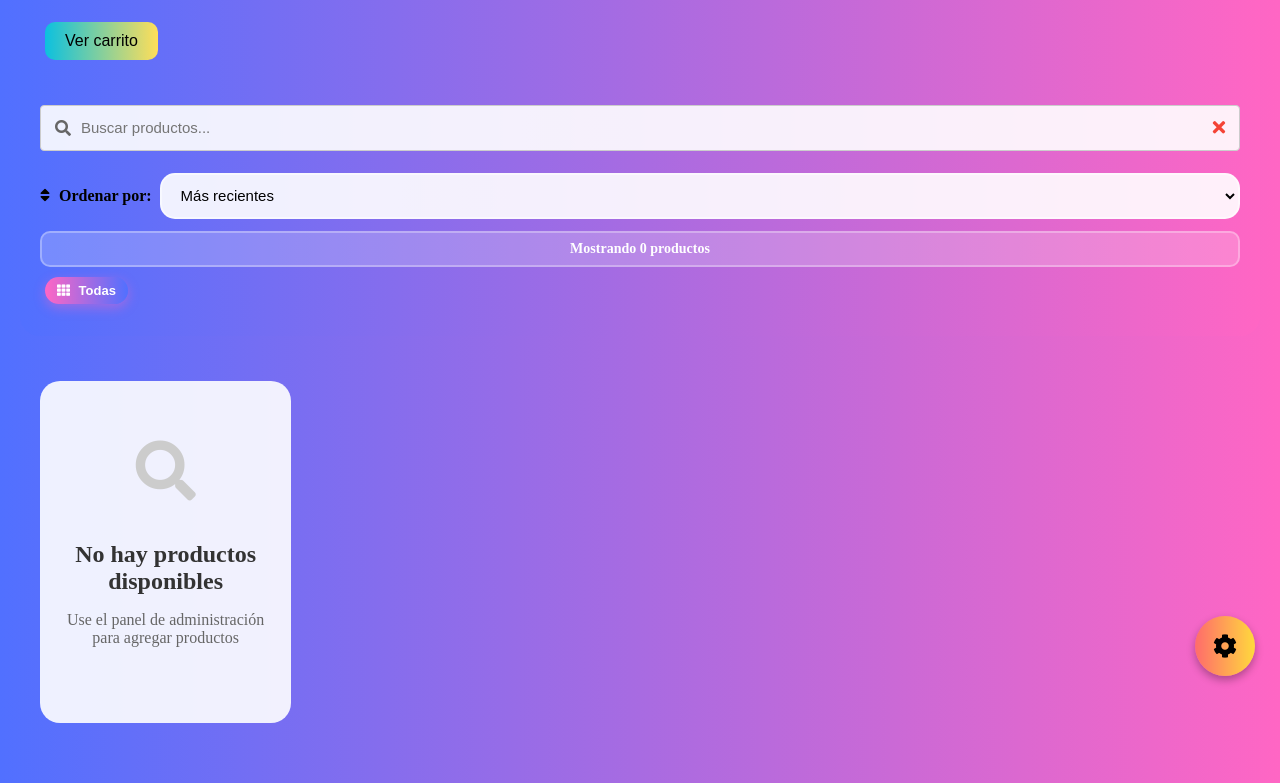
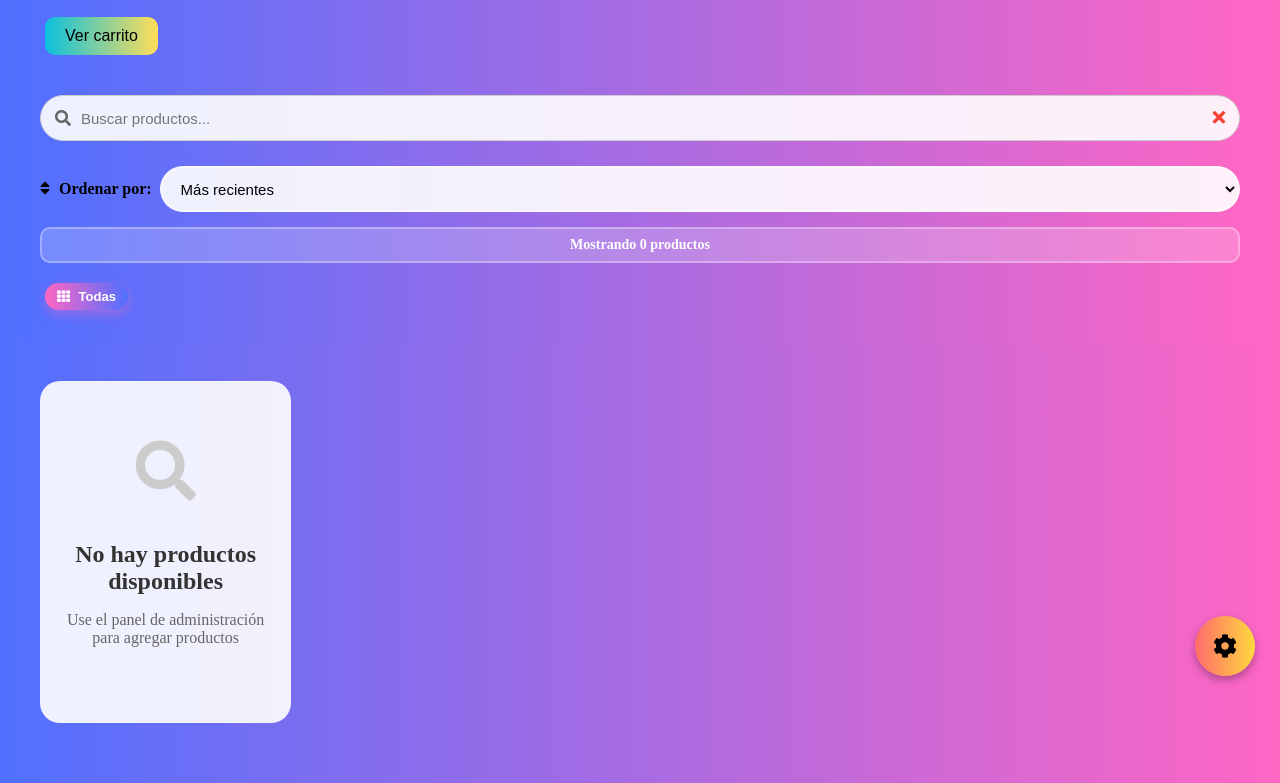
Before and after one commit to LTDVHN/LaTiendaDeValeryHN, a plain HTML site: page index.html in a window 1280 px wide. Shown: the part 99-882 px from the top of the page. Drawn offline with Linux system fonts and the light colour scheme; no server answers; a web font is replaced by a local one.

Commit message:
Update styles.css

```diff
--- a/styles.css
+++ b/styles.css
@@ -131,7 +131,7 @@ button:active {
 /* Barra de búsqueda */
 .busqueda-box {
   position: relative;
-  margin-bottom: 12px;
+  margin-bottom: 15px;
   margin-top: 15px;
   display: flex;
   align-items: center;
@@ -153,7 +153,7 @@ button:active {
   padding: 10px 50px 10px 15px;
   text-indent: 30px;
   border: 2px solid rgba(255, 255, 255, 0.5);
-  border-radius: 15px;
+  border-radius: 50px !important;
   font-size: 15px;
   transition: all 0.3s ease;
   box-sizing: border-box;
@@ -200,7 +200,8 @@ button:active {
   display: flex;
   flex-wrap: wrap;
   gap: 6px;
-  margin-bottom: 12px;
+  margin-bottom: 15px;
+  margin-top: 15px;
 }
 
 .btn-categoria {
@@ -237,7 +238,8 @@ button:active {
   display: flex;
   align-items: center;
   gap: 8px;
-  margin-bottom: 12px;
+  margin-bottom: 15px;
+  margin-top: 15px;
   flex-wrap: wrap;
 }
 
@@ -257,7 +259,7 @@ button:active {
   width: 100%;
   padding: 10px 15px;
   border: 2px solid rgba(255, 255, 255, 0.5);
-  border-radius: 15px;
+  border-radius: 50px !important;
   font-size: 15px;
   background: rgba(255, 255, 255, 0.9);
   color: #000;
@@ -284,7 +286,8 @@ button:active {
   color: white;
   font-weight: 600;
   border: 2px solid rgba(255, 255, 255, 0.3);
-  margin-bottom: 5px;
+  margin-bottom: 15px;
+  margin-top: 15px;
 }
 
 .resultados-info i {
@@ -457,11 +460,11 @@ input[type="password"]:focus {
   color: black;
   display: flex;
   align-items: center;
-  margin: 10px 0;
+  margin: 15px 0;
 }
 
 .btn-ver-carrito {
-  margin-bottom: 20px;
+  margin-bottom: 15px;
 }
 
 .texto-grande {
@@ -482,6 +485,14 @@ input[type="password"]:focus {
   background: linear-gradient(90deg, #5170ff, #ff66c4);
   border-radius: 0 0 20px 20px;
   box-sizing: border-box;
+}
+
+.contenido-fijo #mensaje {
+  margin-bottom: 15px;
+}
+
+.contenido-fijo h2 {
+  margin: 15px 0;
 }
 
 .whatsapp-icon {
@@ -896,6 +907,7 @@ input[type="password"]:focus {
   .busqueda-box input {
     font-size: 14px;
     padding: 10px 45px 10px 40px;
+    border-radius: 10px;
   }
 
   .resultados-info {
```
